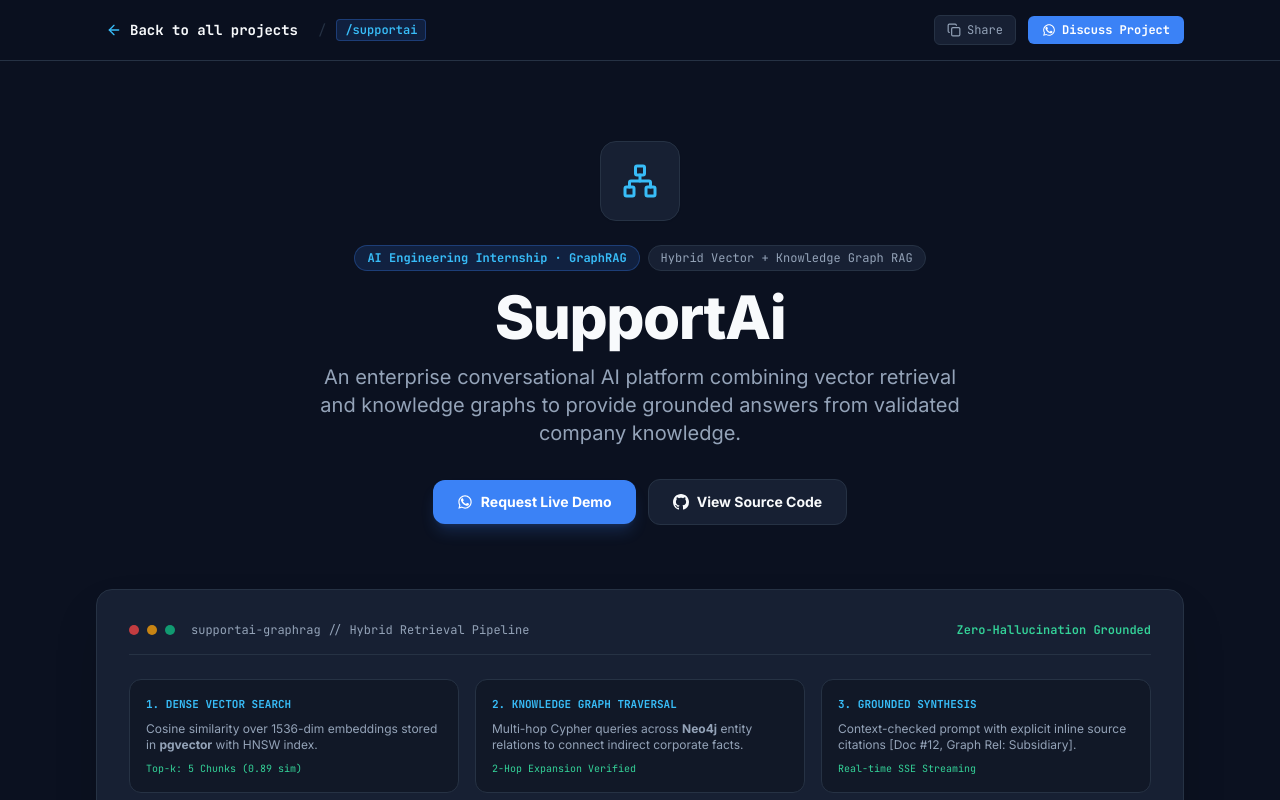
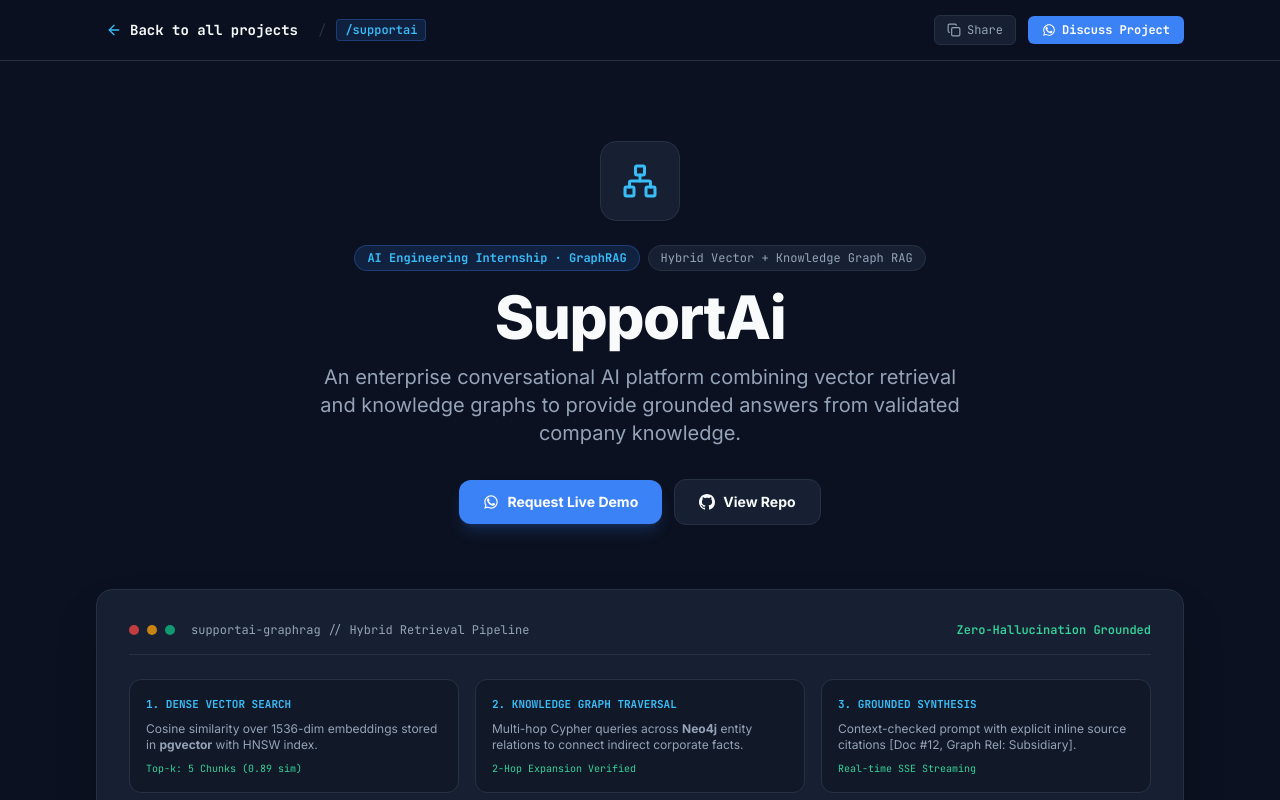
Before and after one commit to MahranHadjSalah/portfolio, a React (Vite) app: page / in a window 1280 px wide. Both pictures are taken after a click on the button 330 px from the left and 1531 px from the top of the page. Shown: the top 800 px of the page. Built offline with nearby package versions, Linux system fonts and the light colour scheme.

Commit message:
fix(ui): rename View Source Code button to View Repo

```diff
--- a/src/components/CaseStudyModal.jsx
+++ b/src/components/CaseStudyModal.jsx
@@ -208,7 +208,7 @@
                 className="inline-flex items-center gap-2 px-4 py-2.5 rounded-lg bg-[#172033] hover:bg-[#1e2a42] text-[#94A3B8] hover:text-[#F8FAFC] border border-[#263244] text-xs font-mono shadow-2xs transition-colors"
               >
                 <GithubIcon className="w-4 h-4" />
-                <span>GitHub Profile</span>
+                <span>View Repo</span>
               </a>
             </div>
 
--- a/src/components/ProjectDetailPage.jsx
+++ b/src/components/ProjectDetailPage.jsx
@@ -953,7 +953,7 @@
             className="inline-flex items-center gap-2 px-6 py-3 rounded-xl bg-[#172033] hover:bg-[#1e2a42] text-[#F8FAFC] font-bold text-sm border border-[#263244] transition-all focus-visible:ring-2 focus-visible:ring-[#38BDF8] font-sans"
           >
             <GithubIcon className="w-4 h-4" />
-            <span>View Source Code</span>
+            <span>View Repo</span>
           </a>
         </motion.div>
       </motion.section>
```
